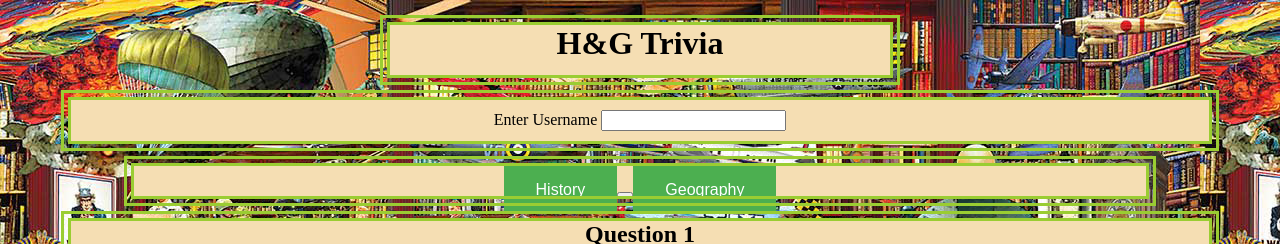
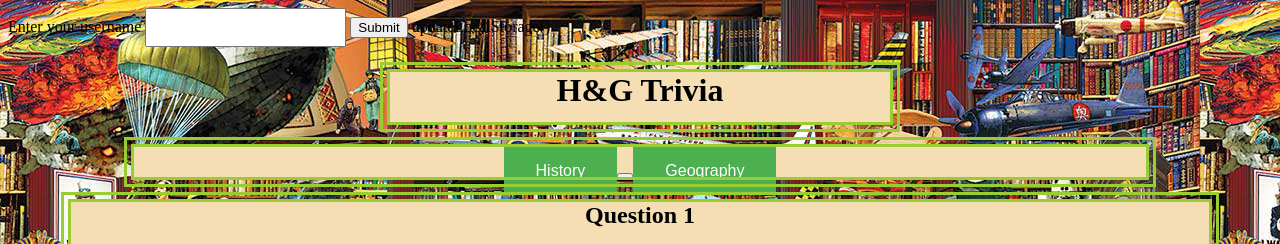
Before and after one commit to Aaron-coderson/TriviaGameWebsite, a plain HTML site: page index.html in a window 1280 px wide. Shown: the top 244 px of the page. Drawn offline with Linux system fonts and the light colour scheme.

Commit message:
think done

```diff
--- a/index.html
+++ b/index.html
@@ -7,18 +7,23 @@
         <script src="main.js"></script>
 
     </head>
+    <head>
+        <div>
+            <meta charset = 'UTF-8'>
+            <title> Button Demo </title>
+            <script src="main.js"></script>
+        </div>
+            <label>Enter your username </label>
+            <input id = 'username' type = 'text' value = ''>
+            <button type = 'button' onclick = 'getName();updateLocalStorage()'> Submit </button>
+            updateLocalStorage()
+    </head>
     <body onload="init()">
 
         <div class="container" id="title">
             <h1> H&G Trivia </h1>
         </div>
 
-        <div class="container scoreboard">
-            <form id="username">
-                <label>Enter Username</label>
-                <input type="text" id="user" value= " " onkeyup = "enterName()">
-            </form>
-        </div>
         <div class='container-button' id="bottons">
             <button type="button" id="Hist" disabled onclick= "checkButton('hist')">History<button>
             <button type="button" id="Geo" disabled onclick= "checkButton('geo')">Geography</button>
--- a/main.js
+++ b/main.js
@@ -195,11 +195,19 @@ function checkAns(q,num,button_class){
       }
 
 }
-
+/*
 function enterName(){
     username = document.getElementById('user').value;
     console.log(username)
 }
+*/
+function getName(){
+    username = document.getElementById('username').value;
+    console.log(name);
+}
+
+
+
 
 function updateLocalStorage(){
     var storage = window.localStorage;
```
